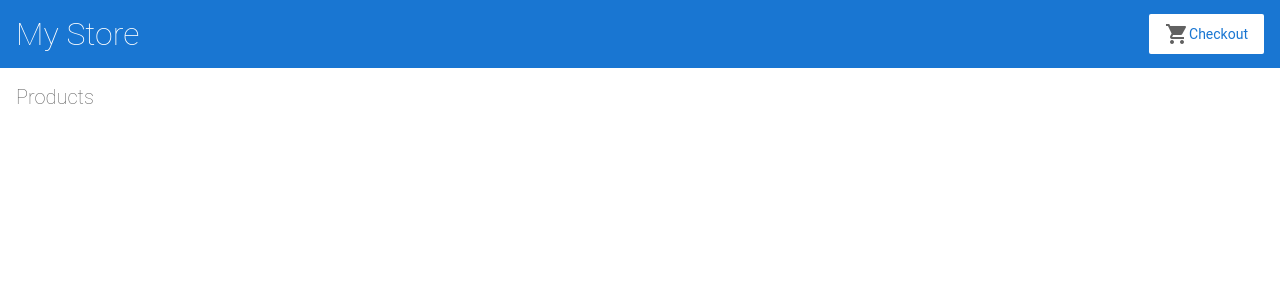
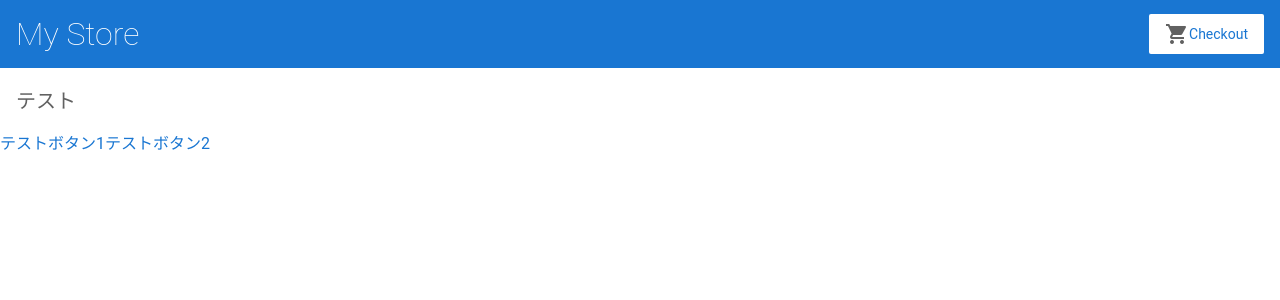
Before and after one commit to Raki-Ukyo/my-first-angular-proj-raki, an Angular app: page / in a window 1280 px wide. Shown: the top 300 px of the page. Built offline with nearby package versions, Linux system fonts and the light colour scheme.

Commit message:
画面遷移

```diff
--- a/src/app/app.component.html
+++ b/src/app/app.component.html
@@ -1,8 +1,10 @@
 <app-top-bar></app-top-bar>
-
 <div class="container">
   <router-outlet></router-outlet>
 </div>
+
+<a routerLink="/topbar">テストボタン1</a>
+<a routerLink="/">テストボタン2</a>
 <!--
 Copyright Google LLC. All Rights Reserved.
 Use of this source code is governed by an MIT-style license that
--- a/src/app/product-list/product-list.component.html
+++ b/src/app/product-list/product-list.component.html
@@ -1,4 +1,4 @@
-<h2>Products</h2>
+<h2>テスト</h2>
 
 
 <!--
```
Also changed, not shown: src/app/app.module.ts (+5 -11 lines).
